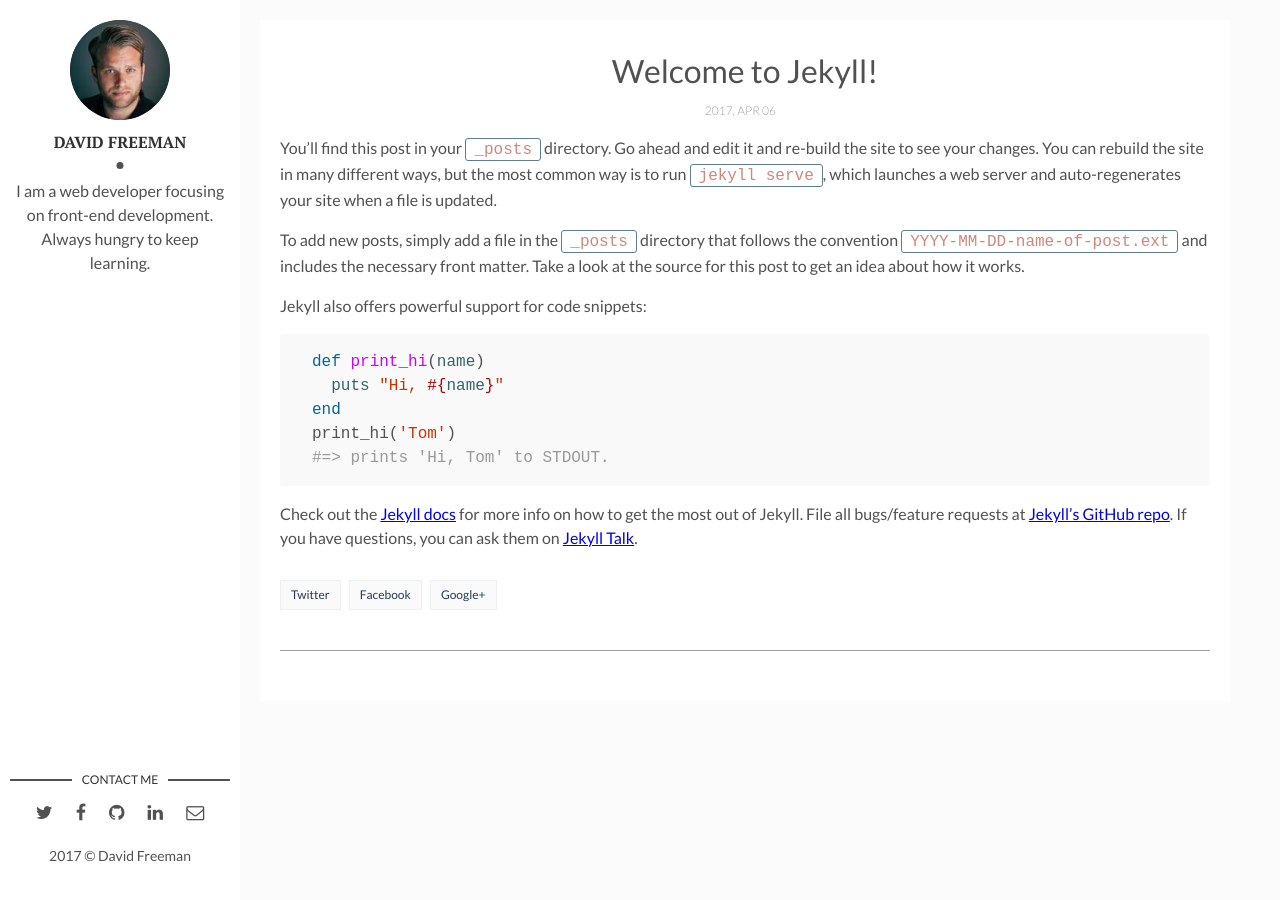
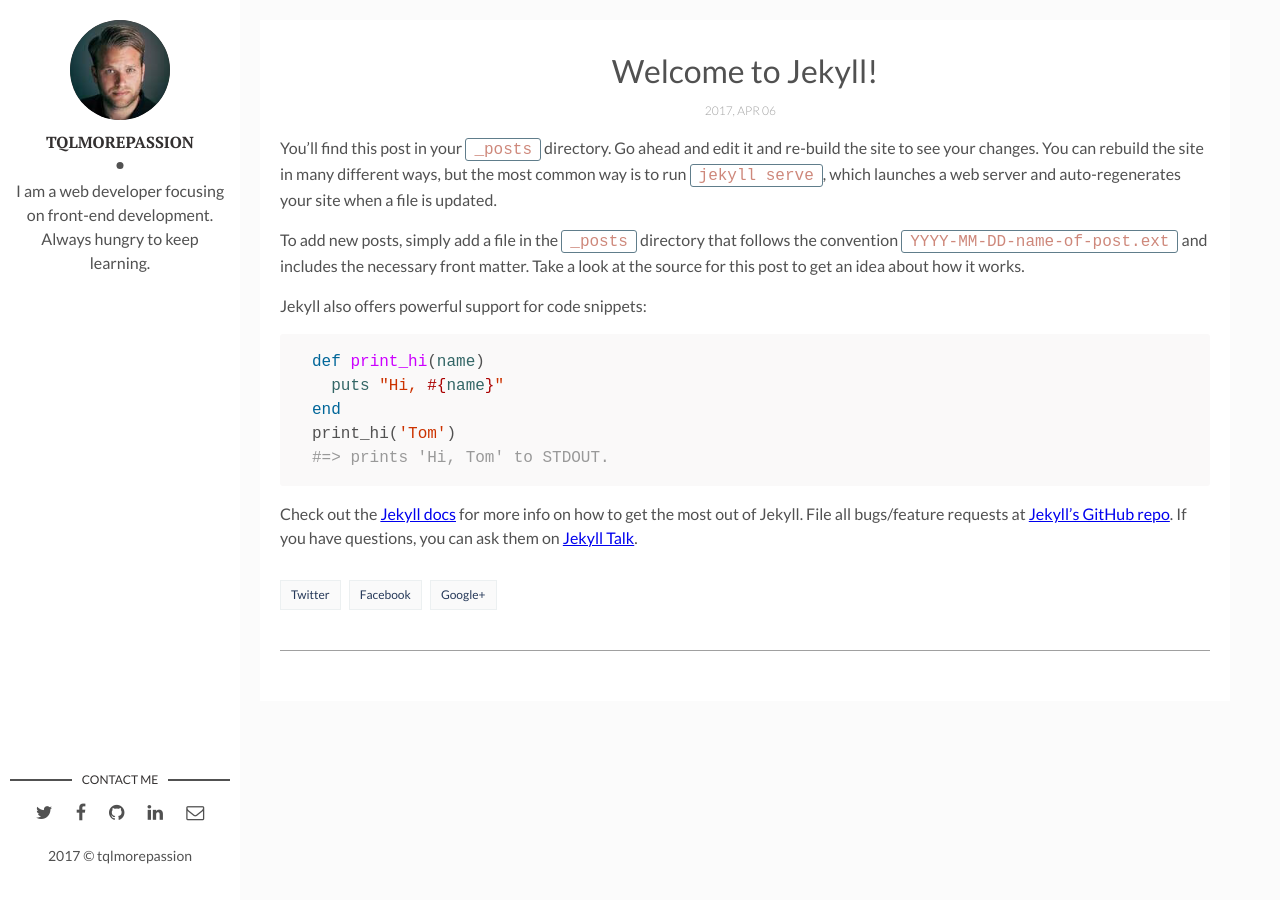
Before and after one commit to tqlmorepassion/tqlmorepassion.github.io, a Jekyll site: the page built from _posts/2017-04-06-welcome-to-jekyll.markdown, in a window 1280 px wide. Built offline with Jekyll 4.4.1, drawn with Linux system fonts in a browser that asks for light colours; comment, search, counter and statistics services are not loaded.

Commit message:
baseUrl修改

```diff
--- a/_config.yml
+++ b/_config.yml
@@ -4,12 +4,12 @@ description: > # this means to ignore newlines until "baseurl:"
   line in _config.yml. It will appear in your document head meta (for
   Google search results) and in your feed.xml site description.
 permalink: ':title/'
-baseurl: "/flexible-jekyll" # the subpath of your site, e.g. /blog
-url: "" # the base hostname & protocol for your site, e.g. http://example.com
+baseurl: "/" # the subpath of your site, e.g. /blog
+url: "https://tqlmorepassion.github.io" # the base hostname & protocol for your site, e.g. http://example.com
 site-twitter: #if your site has a twitter account, enter it here
 
 # Author Settings
-author: David Freeman # add your name
+author: tqlmorepassion # add your name
 author-img: david-freeman.jpg # add your photo
 about-author: I am a web developer focusing on front-end development. Always hungry to keep learning. # add description
 twitter: # add your Twitter handle
```
